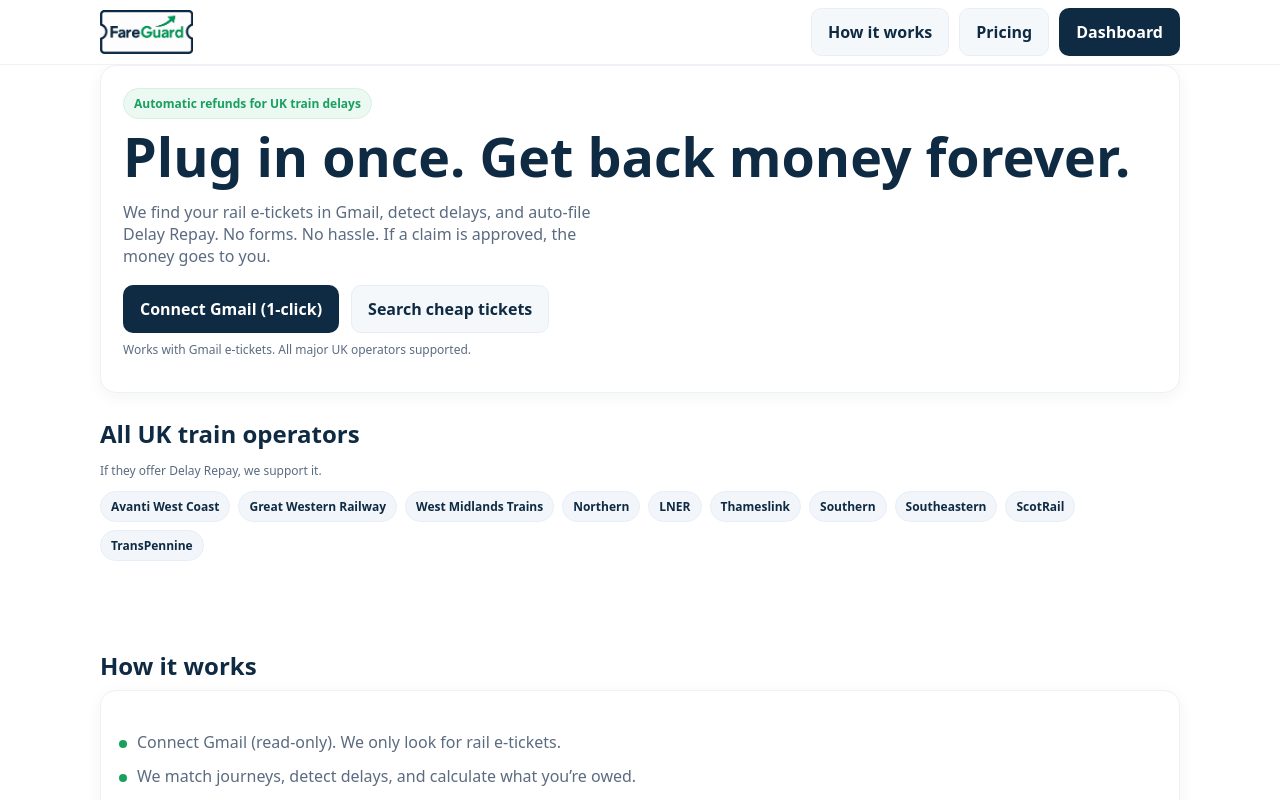
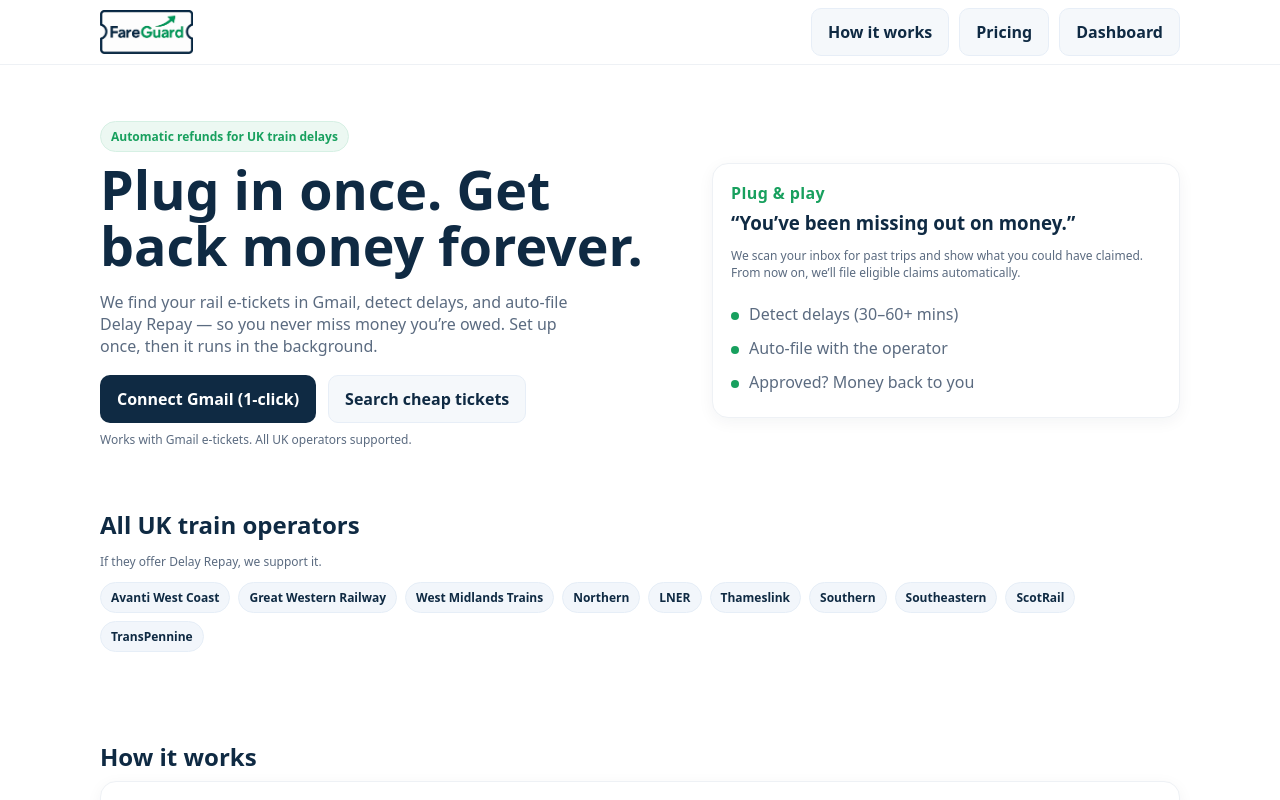
Before and after one commit to fareguard/fg-rail-pwa-starter, a Next.js app: page / in a window 1280 px wide. Shown: the top 800 px of the page. Built offline with nearby package versions, Linux system fonts and the light colour scheme; no server answers.

Commit message:
Update page.tsx

```diff
--- a/app/page.tsx
+++ b/app/page.tsx
@@ -1,6 +1,6 @@
 // app/page.tsx
+import Image from "next/image";
 import Link from "next/link";
-import Image from "next/image";
 import ConnectGmailButton from "./components/ConnectGmailButton";
 
 const operators = [
@@ -11,47 +11,66 @@
 export default function Home() {
   return (
     <>
-      {/* Nav */}
+      {/* ====== NAV ====== */}
       <div className="nav">
         <div className="container navInner">
           <div className="brand">
-            <Link href="/">
-              <Image src="/media/logo.png" width={132} height={32} alt="FareGuard" priority />
-            </Link>
+            <Image
+              src="/media/logo.png"   // must exist exactly at /public/media/logo.png
+              alt="FareGuard logo"
+              width={176}              // maintain visible size
+              height={44}
+              priority
+            />
           </div>
-          <div style={{ display: "flex", gap: 10 }}>
+          <div className="navActions">
             <Link className="btn btnGhost" href="/how-it-works">How it works</Link>
             <Link className="btn btnGhost" href="/pricing">Pricing</Link>
-            <Link className="btn btnPrimary" href="/dashboard">Dashboard</Link>
+            <Link className="btn btnGhost" href="/dashboard">Dashboard</Link>
           </div>
         </div>
       </div>
 
-      {/* Full-bleed hero */}
-      <section className="hero-bleed">
-        <div className="heroImg" />
-        <div className="container heroContent">
-          <div className="card" style={{ padding: 22 }}>
+      {/* ====== HERO (simple, no absolute positioning) ====== */}
+      <section className="hero">
+        <div className="container heroGrid">
+          <div>
             <div className="badge">Automatic refunds for UK train delays</div>
             <h1 className="h1" style={{ marginTop: 10 }}>
               Plug in once. Get back money forever.
             </h1>
             <p className="sub">
-              We find your rail e-tickets in Gmail, detect delays, and auto-file Delay Repay.
-              No forms. No hassle. If a claim is approved, the money goes to you.
+              We find your rail e-tickets in Gmail, detect delays, and auto-file Delay Repay —
+              so you never miss money you’re owed. Set up once, then it runs in the background.
             </p>
             <div className="ctaRow">
               <ConnectGmailButton />
               <Link href="/search" className="btn btnGhost">Search cheap tickets</Link>
             </div>
             <p className="small" style={{ marginTop: 8 }}>
-              Works with Gmail e-tickets. All major UK operators supported.
+              Works with Gmail e-tickets. All UK operators supported.
             </p>
+          </div>
+
+          <div className="card">
+            <div className="kicker">Plug & play</div>
+            <h3 style={{ margin: "6px 0 8px", color: "var(--fg-navy)" }}>
+              “You’ve been missing out on money.”
+            </h3>
+            <p className="small">
+              We scan your inbox for past trips and show what you could have claimed.
+              From now on, we’ll file eligible claims automatically.
+            </p>
+            <ul className="list">
+              <li><span className="dot" /><span>Detect delays (30–60+ mins)</span></li>
+              <li><span className="dot" /><span>Auto-file with the operator</span></li>
+              <li><span className="dot" /><span>Approved? Money back to you</span></li>
+            </ul>
           </div>
         </div>
       </section>
 
-      {/* Operators */}
+      {/* ====== OPERATORS ====== */}
       <section className="section">
         <div className="container">
           <h2>All UK train operators</h2>
@@ -70,32 +89,32 @@
         </div>
       </section>
 
-      {/* How it works */}
+      {/* ====== HOW IT WORKS ====== */}
       <section className="section">
         <div className="container">
           <h2>How it works</h2>
           <div className="card">
             <ul className="list">
-              <li><span className="dot" /><span>Connect Gmail (read-only). We only look for rail e-tickets.</span></li>
-              <li><span className="dot" /><span>We match journeys, detect delays, and calculate what you’re owed.</span></li>
-              <li><span className="dot" /><span>We auto-file the claim with the operator. You get paid when approved.</span></li>
+              <li><span className="dot" /><span>Connect Gmail (read-only) – we only look for rail e-tickets</span></li>
+              <li><span className="dot" /><span>We match journeys, detect delays, and calculate what you’re owed</span></li>
+              <li><span className="dot" /><span>We file the claim. You get paid when approved</span></li>
             </ul>
             <div className="ctaRow" style={{ marginTop: 14 }}>
               <ConnectGmailButton label="Get started — free" />
             </div>
             <p className="small" style={{ marginTop: 8 }}>
-              Transparent success fee shown after connection.
+              Transparent pricing shown after connection.
             </p>
           </div>
         </div>
       </section>
 
-      {/* Footer */}
+      {/* ====== FOOTER ====== */}
       <footer className="footer">
-        <div className="container" style={{ display: "flex", gap: 16, flexWrap:"wrap" }}>
+        <div className="container" style={{ display: "flex", gap: 16, flexWrap: "wrap" }}>
           <span>© {new Date().getFullYear()} FareGuard</span>
-          <Link href="/privacy-policy">Privacy</Link>
-          <Link href="/tos">Terms</Link>
+          <Link href="/privacy">Privacy</Link>
+          <Link href="/terms">Terms</Link>
           <Link href="/contact">Contact</Link>
         </div>
       </footer>
```
